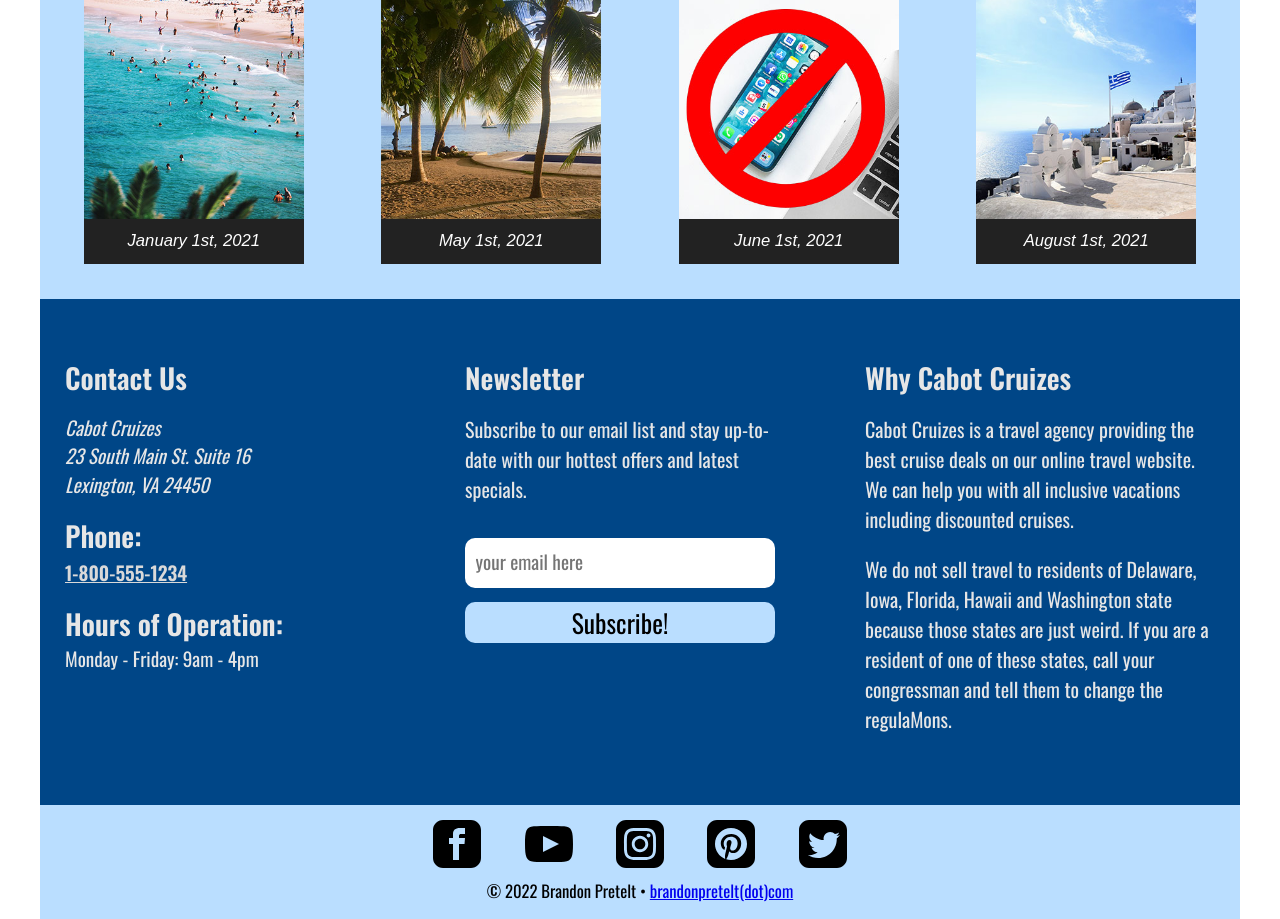
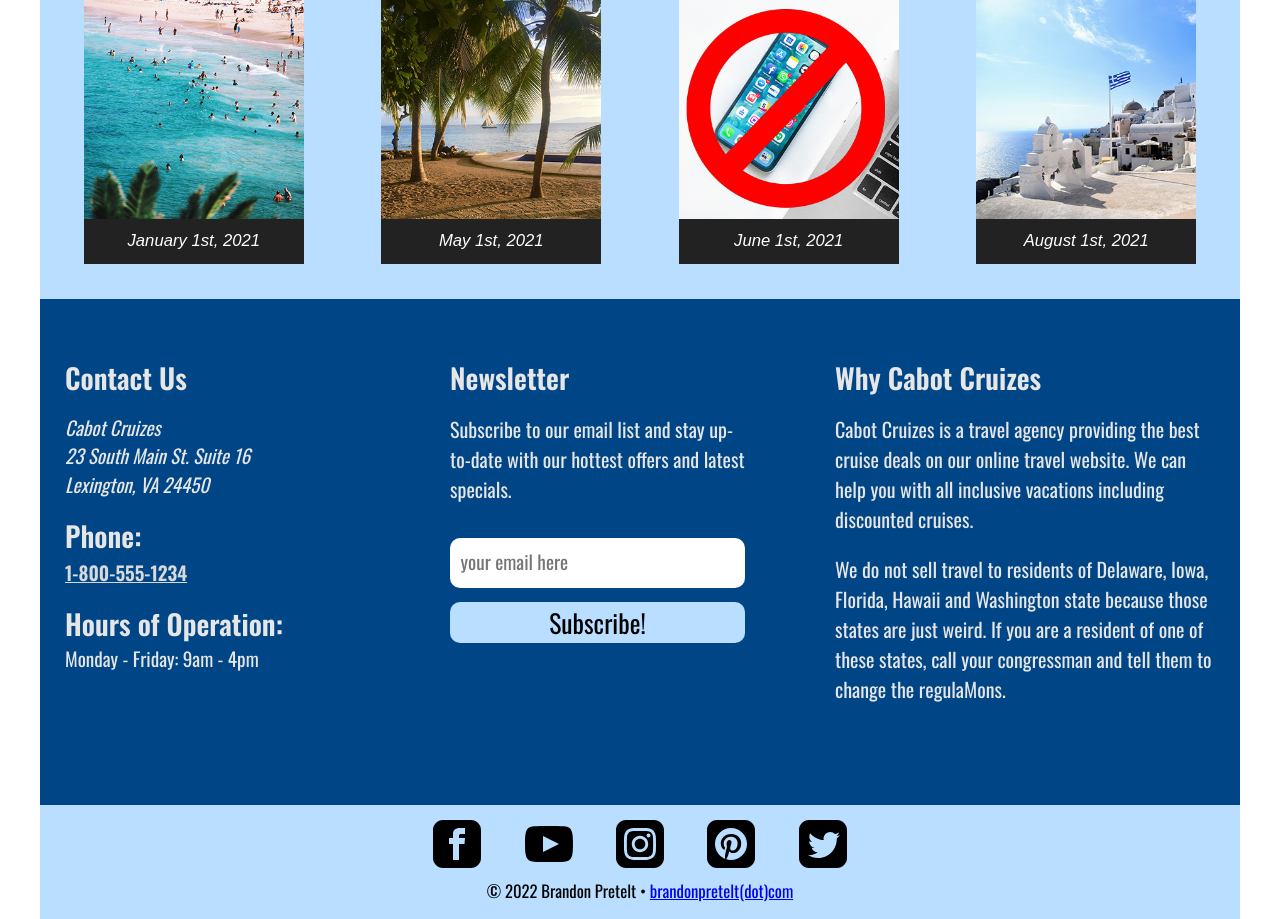
Before and after one commit to brandonpretelt/dgm3740-php, a PHP site: page / in a window 1280 px wide. Shown: the part 847-1766 px from the top of the page. Run offline with PHP 8.4, Linux system fonts and the light colour scheme.

Commit message:
:sparkles:

```diff
--- a/unit01/css/style.css
+++ b/unit01/css/style.css
@@ -584,7 +584,7 @@ footer .about-section {
   }
   footer .footer-grid {
     display: grid;
-    grid-template-columns: repeat(3, 10em);
+    grid-template-columns: minmax(repeat(3, 2fr), 100%);
   }
   footer .contact-section {
     grid-column: 1 span 1;
--- a/unit01/scss/_large.scss
+++ b/unit01/scss/_large.scss
@@ -21,7 +21,7 @@
         }
         .footer-grid {
             display: grid;
-            grid-template-columns: repeat(3, 10em);
+            grid-template-columns: minmax(repeat(3, 2fr), 100%);
         }
         .contact-section {
             grid-column: 1 span 1;
```
